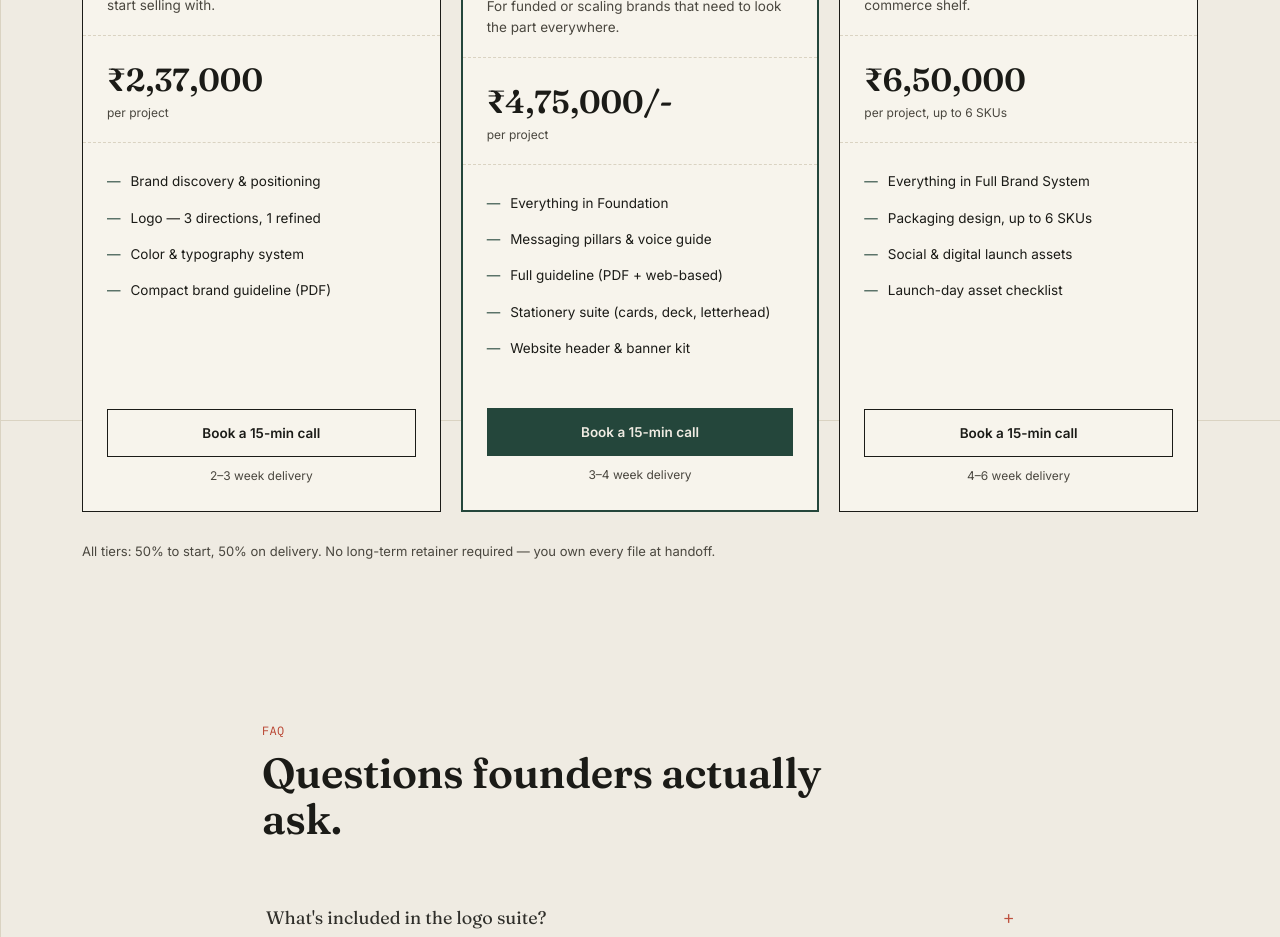
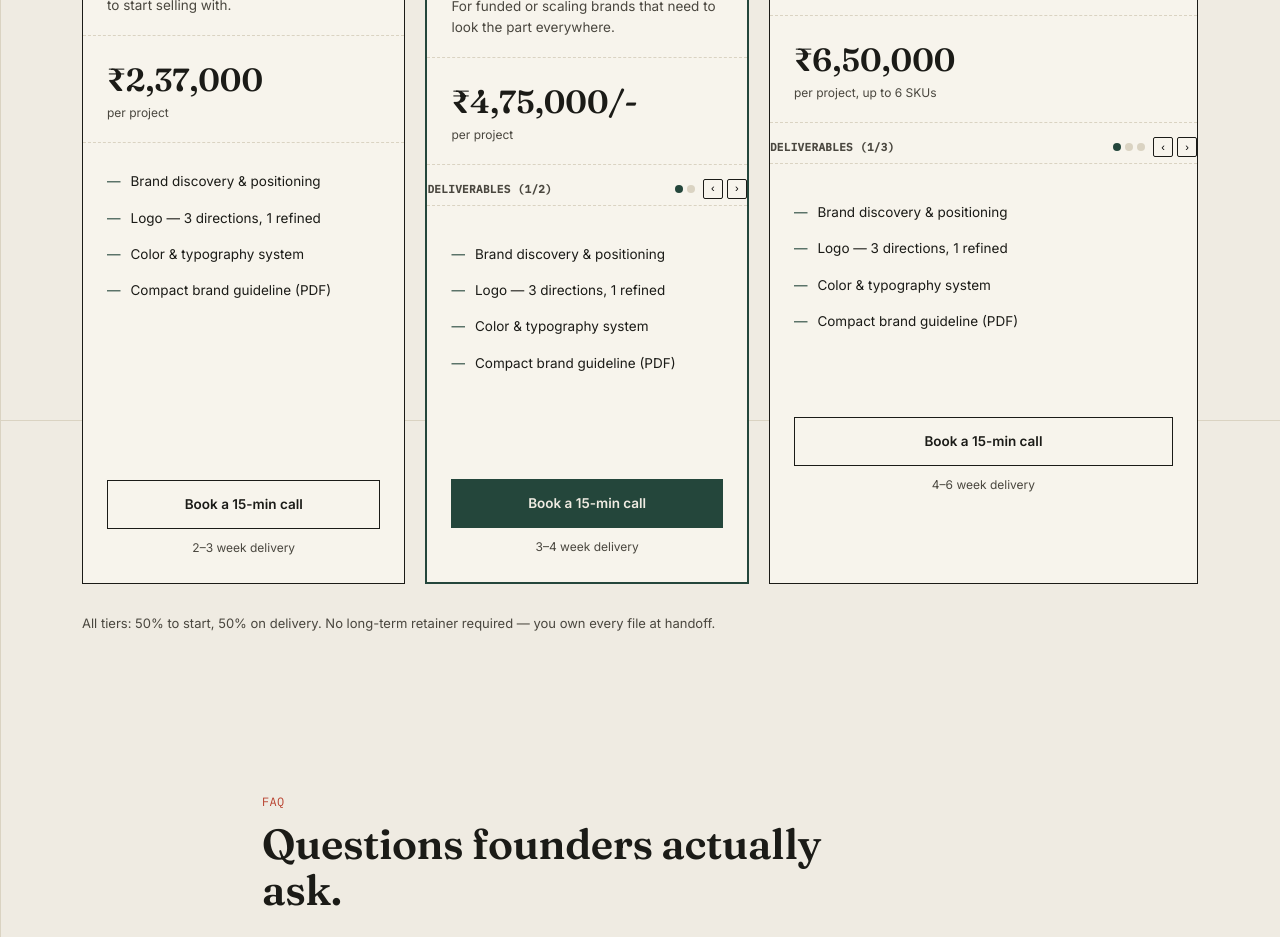
Before and after one commit to Vrundpatel153/drawingboard, a React (Vite) app in the folder react-app/: page /service/branding in a window 1280 px wide. Shown: the part 7580-8517 px from the top of the page. Built offline with nearby package versions, Linux system fonts and the light colour scheme; no server answers; a web font is replaced by a local one.

Commit message:
feat: add inner deliverables side sliders to Full Brand System and Brand + Packaging pricing cards on BrandingPage

```diff
--- a/react-app/src/pages/BrandingPage.jsx
+++ b/react-app/src/pages/BrandingPage.jsx
@@ -15,12 +15,15 @@ export default function BrandingPage() {
   const [openFaq, setOpenFaq] = useState(null);
   const [formData, setFormData] = useState({ email: '', company: '' });
   const [growthCurrency, setGrowthCurrency] = useState('INR');
+  const [growthSlide, setGrowthSlide] = useState(0);
+  const [scaleSlide, setScaleSlide] = useState(0);
 
   const growthPrices = {
     INR: '₹4,75,000/-',
     USD: '$4,960/-',
     GBP: '£3,715/-',
   };
+
 
 
   const toggleFaq = (idx) => {
@@ -1387,13 +1390,78 @@ export default function BrandingPage() {
                   <div className="per">per project</div>
                 </div>
 
-                <ul className="bp-tier-list">
+                {/* Deliverables Inner Side Slider Header */}
+                <div style={{ display: 'flex', justifyContent: 'space-between', alignItems: 'center', margin: '14px 0 10px', paddingBottom: '6px', borderBottom: '1px dashed var(--paper-line)' }}>
+                  <span className="mono" style={{ fontSize: '11px', fontWeight: 600, color: 'var(--ink-soft)' }}>
+                    DELIVERABLES ({growthSlide + 1}/2)
+                  </span>
+                  <div style={{ display: 'flex', alignItems: 'center', gap: '4px' }}>
+                    <button
+                      type="button"
+                      onClick={() => setGrowthSlide(0)}
+                      style={{
+                        width: '8px',
+                        height: '8px',
+                        borderRadius: '50%',
+                        border: 'none',
+                        background: growthSlide === 0 ? 'var(--pine)' : 'var(--paper-line)',
+                        cursor: 'pointer',
+                        padding: 0
+                      }}
+                      title="Slide 1: Core Foundation"
+                    />
+                    <button
+                      type="button"
+                      onClick={() => setGrowthSlide(1)}
+                      style={{
+                        width: '8px',
+                        height: '8px',
+                        borderRadius: '50%',
+                        border: 'none',
+                        background: growthSlide === 1 ? 'var(--pine)' : 'var(--paper-line)',
+                        cursor: 'pointer',
+                        padding: 0
+                      }}
+                      title="Slide 2: Full System"
+                    />
+                    <button
+                      type="button"
+                      onClick={() => setGrowthSlide((prev) => (prev > 0 ? prev - 1 : 1))}
+                      style={{ background: 'none', border: '1px solid var(--ink)', borderRadius: '2px', width: '20px', height: '20px', display: 'flex', alignItems: 'center', justifyContent: 'center', cursor: 'pointer', fontSize: '11px', marginLeft: '4px', lineHeight: 1 }}
+                      title="Previous slide"
+                    >
+                      ‹
+                    </button>
+                    <button
+                      type="button"
+                      onClick={() => setGrowthSlide((prev) => (prev < 1 ? prev + 1 : 0))}
+                      style={{ background: 'none', border: '1px solid var(--ink)', borderRadius: '2px', width: '20px', height: '20px', display: 'flex', alignItems: 'center', justifyContent: 'center', cursor: 'pointer', fontSize: '11px', lineHeight: 1 }}
+                      title="Next slide"
+                    >
+                      ›
+                    </button>
+                  </div>
+                </div>
+
+                {/* Inner Side Slider Track */}
+                <div style={{ overflow: 'hidden', width: '100%' }}>
+                  <div style={{ display: 'flex', transform: `translateX(-${growthSlide * 100}%)`, transition: 'transform 0.35s cubic-bezier(0.4, 0, 0.2, 1)' }}>
+                    <ul className="bp-tier-list" style={{ minWidth: '100%', flexShrink: 0, margin: 0 }}>
+                      <li>Brand discovery &amp; positioning</li>
+                      <li>Logo — 3 directions, 1 refined</li>
+                      <li>Color &amp; typography system</li>
+                      <li>Compact brand guideline (PDF)</li>
+                    </ul>
+                    <ul className="bp-tier-list" style={{ minWidth: '100%', flexShrink: 0, margin: 0 }}>
                       <li>Everything in Foundation</li>
                       <li>Messaging pillars &amp; voice guide</li>
                       <li>Full guideline (PDF + web-based)</li>
                       <li>Stationery suite (cards, deck, letterhead)</li>
                       <li>Website header &amp; banner kit</li>
                     </ul>
+                  </div>
+                </div>
+
                 <div className="bp-tier-foot">
                   <a className="bp-tier-btn" href="https://cal.com/dandelion-nrvrze" target="_blank" rel="noopener noreferrer">Book a 15-min call</a>
                   <div className="bp-tier-time">3–4 week delivery</div>
@@ -1411,17 +1479,105 @@ export default function BrandingPage() {
                   <span className="amt">₹6,50,000</span>
                   <div className="per">per project, up to 6 SKUs</div>
                 </div>
-                <ul className="bp-tier-list">
+
+                {/* Deliverables Inner Side Slider Header */}
+                <div style={{ display: 'flex', justifyContent: 'space-between', alignItems: 'center', margin: '14px 0 10px', paddingBottom: '6px', borderBottom: '1px dashed var(--paper-line)' }}>
+                  <span className="mono" style={{ fontSize: '11px', fontWeight: 600, color: 'var(--ink-soft)' }}>
+                    DELIVERABLES ({scaleSlide + 1}/3)
+                  </span>
+                  <div style={{ display: 'flex', alignItems: 'center', gap: '4px' }}>
+                    <button
+                      type="button"
+                      onClick={() => setScaleSlide(0)}
+                      style={{
+                        width: '8px',
+                        height: '8px',
+                        borderRadius: '50%',
+                        border: 'none',
+                        background: scaleSlide === 0 ? 'var(--pine)' : 'var(--paper-line)',
+                        cursor: 'pointer',
+                        padding: 0
+                      }}
+                      title="Slide 1: Foundation"
+                    />
+                    <button
+                      type="button"
+                      onClick={() => setScaleSlide(1)}
+                      style={{
+                        width: '8px',
+                        height: '8px',
+                        borderRadius: '50%',
+                        border: 'none',
+                        background: scaleSlide === 1 ? 'var(--pine)' : 'var(--paper-line)',
+                        cursor: 'pointer',
+                        padding: 0
+                      }}
+                      title="Slide 2: Full System"
+                    />
+                    <button
+                      type="button"
+                      onClick={() => setScaleSlide(2)}
+                      style={{
+                        width: '8px',
+                        height: '8px',
+                        borderRadius: '50%',
+                        border: 'none',
+                        background: scaleSlide === 2 ? 'var(--pine)' : 'var(--paper-line)',
+                        cursor: 'pointer',
+                        padding: 0
+                      }}
+                      title="Slide 3: Packaging & Launch"
+                    />
+                    <button
+                      type="button"
+                      onClick={() => setScaleSlide((prev) => (prev > 0 ? prev - 1 : 2))}
+                      style={{ background: 'none', border: '1px solid var(--ink)', borderRadius: '2px', width: '20px', height: '20px', display: 'flex', alignItems: 'center', justifyContent: 'center', cursor: 'pointer', fontSize: '11px', marginLeft: '4px', lineHeight: 1 }}
+                      title="Previous slide"
+                    >
+                      ‹
+                    </button>
+                    <button
+                      type="button"
+                      onClick={() => setScaleSlide((prev) => (prev < 2 ? prev + 1 : 0))}
+                      style={{ background: 'none', border: '1px solid var(--ink)', borderRadius: '2px', width: '20px', height: '20px', display: 'flex', alignItems: 'center', justifyContent: 'center', cursor: 'pointer', fontSize: '11px', lineHeight: 1 }}
+                      title="Next slide"
+                    >
+                      ›
+                    </button>
+                  </div>
+                </div>
+
+                {/* Inner Side Slider Track */}
+                <div style={{ overflow: 'hidden', width: '100%' }}>
+                  <div style={{ display: 'flex', transform: `translateX(-${scaleSlide * 100}%)`, transition: 'transform 0.35s cubic-bezier(0.4, 0, 0.2, 1)' }}>
+                    <ul className="bp-tier-list" style={{ minWidth: '100%', flexShrink: 0, margin: 0 }}>
+                      <li>Brand discovery &amp; positioning</li>
+                      <li>Logo — 3 directions, 1 refined</li>
+                      <li>Color &amp; typography system</li>
+                      <li>Compact brand guideline (PDF)</li>
+                    </ul>
+                    <ul className="bp-tier-list" style={{ minWidth: '100%', flexShrink: 0, margin: 0 }}>
+                      <li>Everything in Foundation</li>
+                      <li>Messaging pillars &amp; voice guide</li>
+                      <li>Full guideline (PDF + web-based)</li>
+                      <li>Stationery suite (cards, deck, letterhead)</li>
+                      <li>Website header &amp; banner kit</li>
+                    </ul>
+                    <ul className="bp-tier-list" style={{ minWidth: '100%', flexShrink: 0, margin: 0 }}>
                       <li>Everything in Full Brand System</li>
                       <li>Packaging design, up to 6 SKUs</li>
                       <li>Social &amp; digital launch assets</li>
                       <li>Launch-day asset checklist</li>
                     </ul>
+                  </div>
+                </div>
+
                 <div className="bp-tier-foot">
                   <a className="bp-tier-btn" href="https://cal.com/dandelion-nrvrze" target="_blank" rel="noopener noreferrer">Book a 15-min call</a>
                   <div className="bp-tier-time">4–6 week delivery</div>
                 </div>
               </div>
+
             </div>
 
             <p style={{ fontSize: '13px', color: 'var(--ink-soft)', marginTop: '30px' }}>
```
Lines whose indentation alone changed are shown as unchanged.
